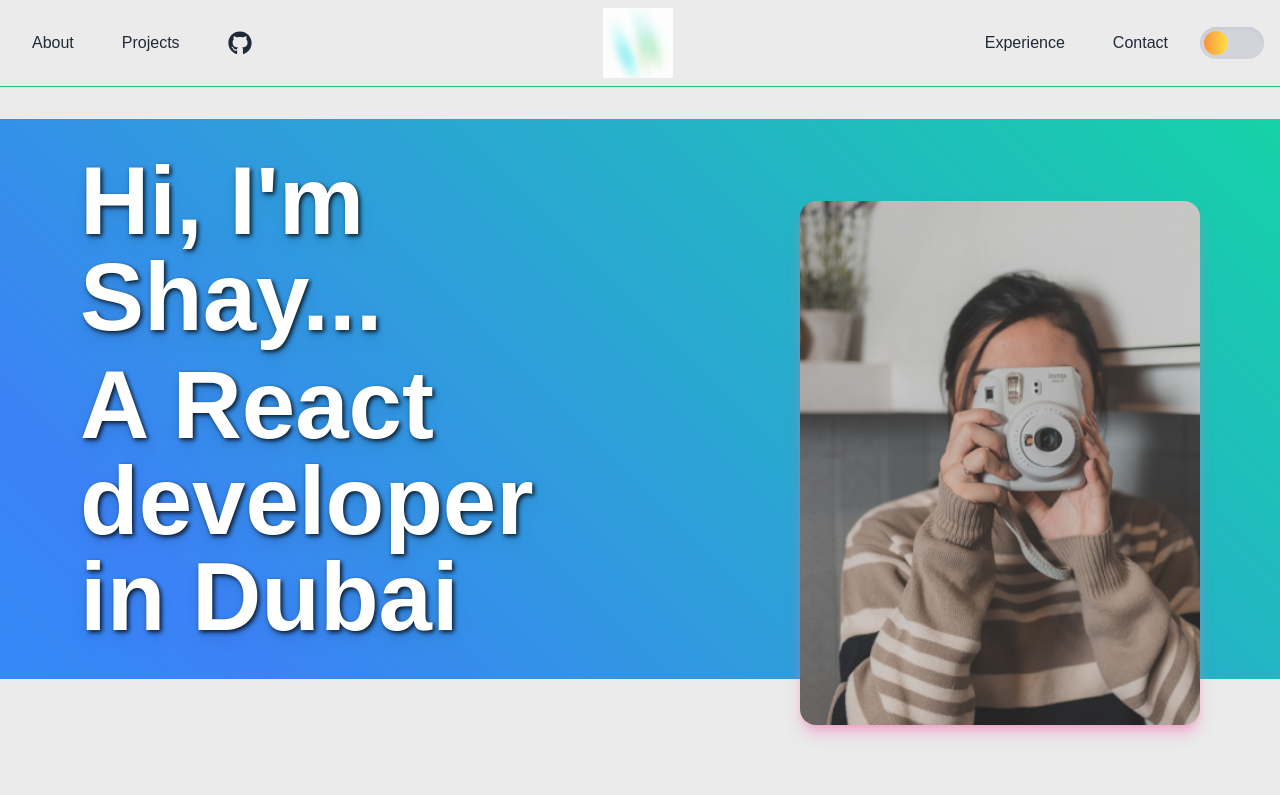
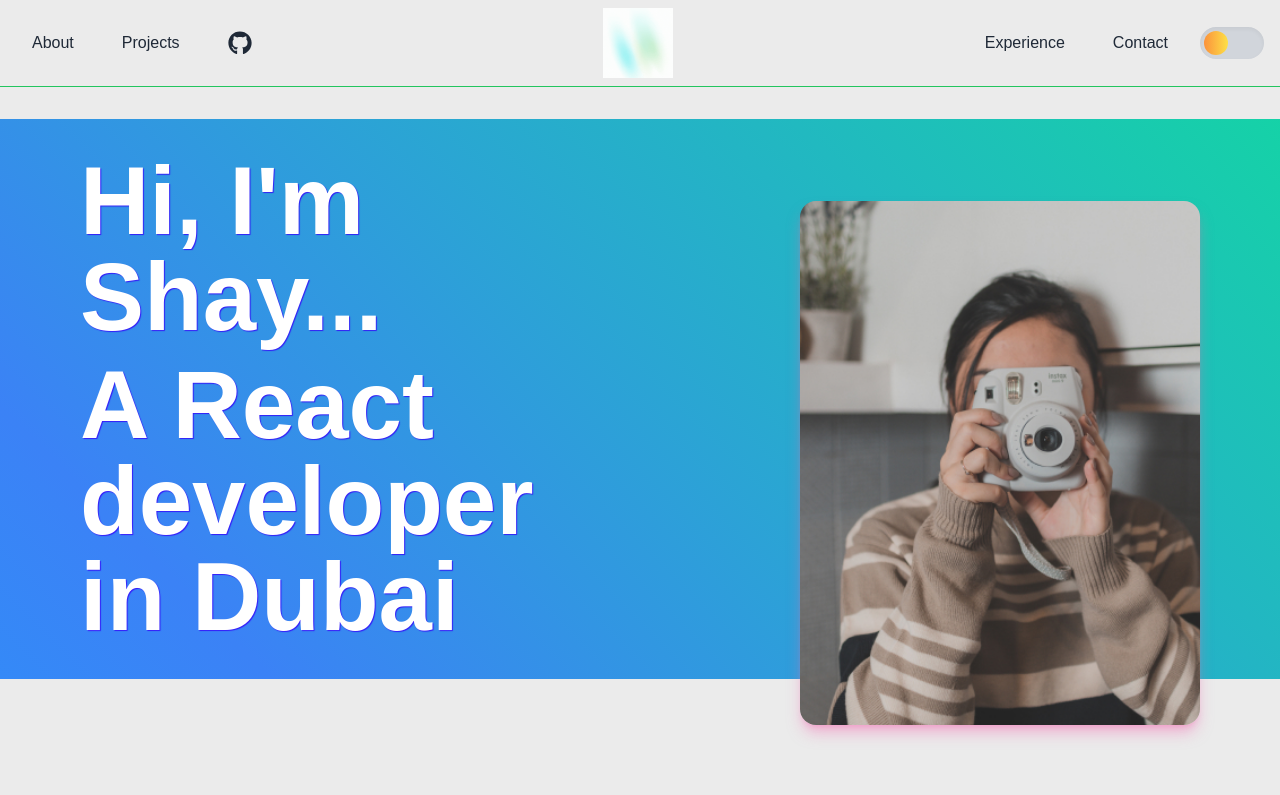
Before and after one commit to shay122990/next-portfolio, a Next.js app: page / in a window 1280 px wide. Shown: the top 795 px of the page. Built offline with nearby package versions, Linux system fonts and the light colour scheme; a web font is replaced by a local one.

Commit message:
text shadow update on hero text

```diff
--- a/src/app/components/hero/Hero.tsx
+++ b/src/app/components/hero/Hero.tsx
@@ -8,7 +8,7 @@ export default function Hero() {
       <div className="absolute inset-0 z-0 gradient-bg"></div>
 
       <motion.h1
-        className="text-white text-4xl md:text-5xl lg:text-8xl font-bold lg:w-1/2 lg:text-left relative z-10 drop-shadow-lg text-shadow"
+        className="text-white text-4xl md:text-5xl lg:text-8xl font-bold lg:w-1/2 lg:text-left relative z-10 text-shadow"
         initial={{ opacity: 0, x: -100 }}
         animate={{ opacity: 1, x: 0 }}
         transition={{ duration: 1, ease: "easeOut" }}
--- a/src/app/globals.css
+++ b/src/app/globals.css
@@ -99,7 +99,7 @@ body {
   }
 }
 .text-shadow {
-  text-shadow: 2px 2px 4px rgba(0, 0, 0, 0.8); /* Adjust values for best effect */
+  text-shadow: 1px 1px 1px rgba(51, 0, 253, 0.8);
 }
 
 /* Divider Component */
```
